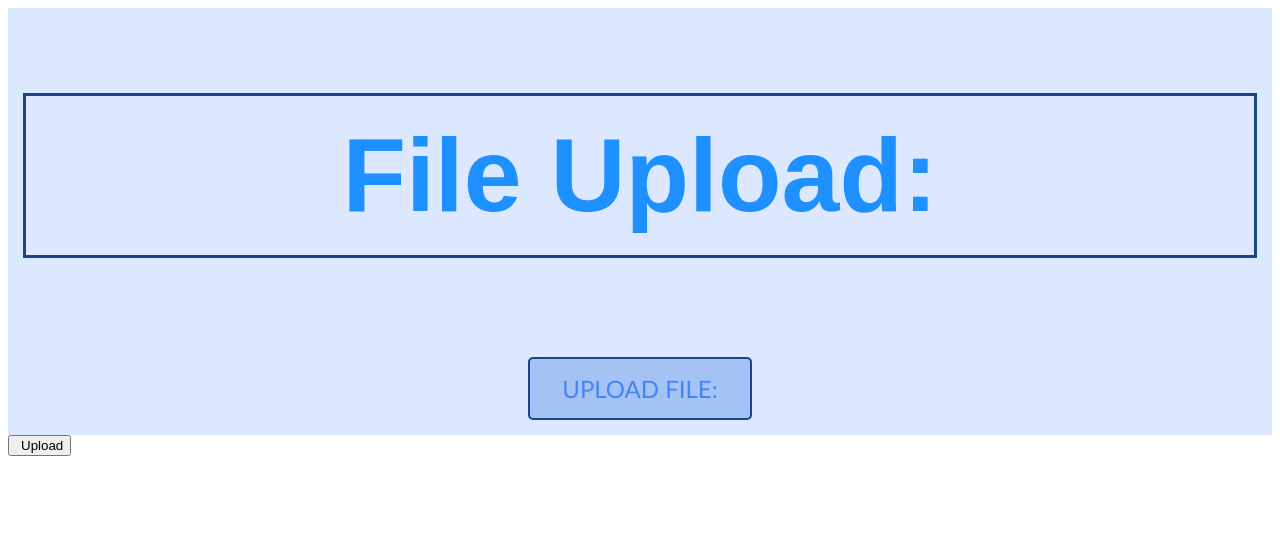
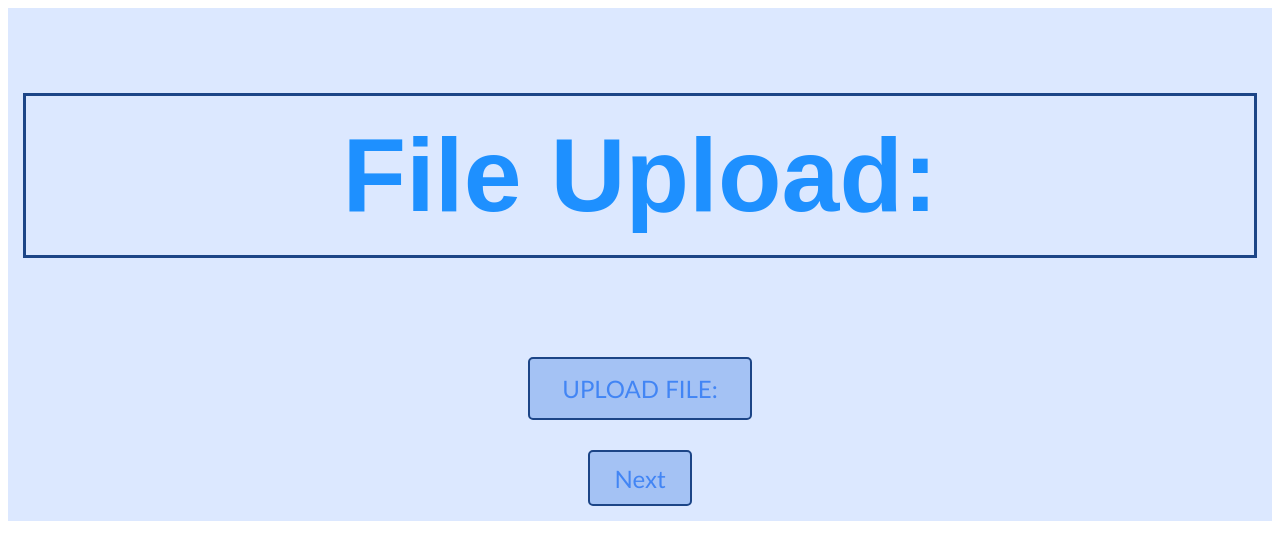
Before and after one commit to khadeeja2005/Project-Prep, a Django app: page /upload/upload/ in a window 1280 px wide. Shown: the top 560 px of the page. Run offline with Django 4.2, Linux system fonts and the light colour scheme.

```diff
--- a/projectprepsite/calendars/templates/calendars/upload.html
+++ b/projectprepsite/calendars/templates/calendars/upload.html
@@ -34,6 +34,20 @@
         background-color: #a4c2f4ff;
         border-radius: 5px;
     }
+    .button2 {
+        display: inline-block;
+        border: 2px solid #1c4587;
+        color: #4285f4;
+        padding: 11.25px 24px;
+        text-align: center;
+        font-size: 24px;
+        transition-duration: 0.4s;
+        font-family:'Gill Sans', 'Gill Sans MT', Calibri, 'Trebuchet MS', sans-serif;
+        cursor: pointer;
+        background-color: #a4c2f4ff;
+        border-radius: 5px;
+    }
+    .button2:hover {background-color: rgb(214, 226, 247)}
     .button:hover {background-color: rgb(214, 226, 247)}
     .button-wrap {
         position: relative;
@@ -65,10 +79,10 @@
             <label class="button" for="file">UPLOAD FILE:</label>
             <input id="file" type="file" name="file" class=""form-control>
         </div>
-    </div>
-    <div class="form-group">
-        <div class="col-md-3 col-sm-3 col-xs-12 col-md-offset-3" style="margin-bottom:10px;">
-                <button class="btn btn-primary" onclick="window.location='http://127.0.0.1:8000/calendars/uploadsuccess'"> <span class="glyphicon glyphicon-upload" style="margin-right:5px;"></span>Upload </button>
+        <div class="wrapper">
+            <button class="button2" onclick="window.location='http://127.0.0.1:8000/calendars/uploadsuccess'">
+                Next
+            </button>
         </div>
     </div>
 </form>
--- a/projectprepsite/calendars/urls.py
+++ b/projectprepsite/calendars/urls.py
@@ -4,8 +4,8 @@ from . import views
 app_name = "calendars"
 
 urlpatterns = [
-    path('', views.titlePage, name='titlepage'),
-    path('uploadfile/', views.uploadFile, name='uploadfile'),
-    path('upload/', views.upload_csv, name='upload'),
-    path('uploadsuccess/', views.uploadSuccess, name='uploadsuccess'),
+    path(r'', views.titlePage, name='titlepage'),
+    path(r'uploadfile/', views.uploadFile, name='uploadfile'),
+    path(r'upload/', views.upload_csv, name='upload'),
+    path(r'uploadsuccess/', views.uploadSuccess, name='uploadsuccess'),
 ]
--- a/projectprepsite/calendars/views.py
+++ b/projectprepsite/calendars/views.py
@@ -19,24 +19,11 @@ def upload_csv(request):
         file = CSV_FILE_FORM(request.POST, request.FILES)
         if file.is_valid():
             file.save()
-        return render(request, "calendars/upload.html")
+        # return render(request, "calendars/upload.html")
     elif "POST" == request.method:
         return render(request, "calendars/uploadsuccess.html")
 
     # if not GET, then proceed
-    try:
-        csv_file = request.FILES["csv_file"]
-        if not csv_file.name.endswith('.csv'):
-            messages.error(request,'File is not CSV type')
-            return HttpResponseRedirect(reverse("calendars:upload"))
-        #if file is too large, return
-        if csv_file.multiple_chunks():
-            messages.error(request,"Uploaded file is too big (%.2f MB)." % (csv_file.size/(1000*1000),))
-            return HttpResponseRedirect(reverse("calendars:upload"))
-
-    except Exception as e:
-        logging.getLogger("error_logger").error("Unable to upload file. "+repr(e))
-        messages.error(request,"Unable to upload file. "+repr(e))
 
     return render(request, 'calendars/upload.html')
 def handle_uploaded_file(f):
```
Also changed, not shown: projectprepsite/calendars/templates/calendars/uploadsuccess.html (+25 -0 lines).
